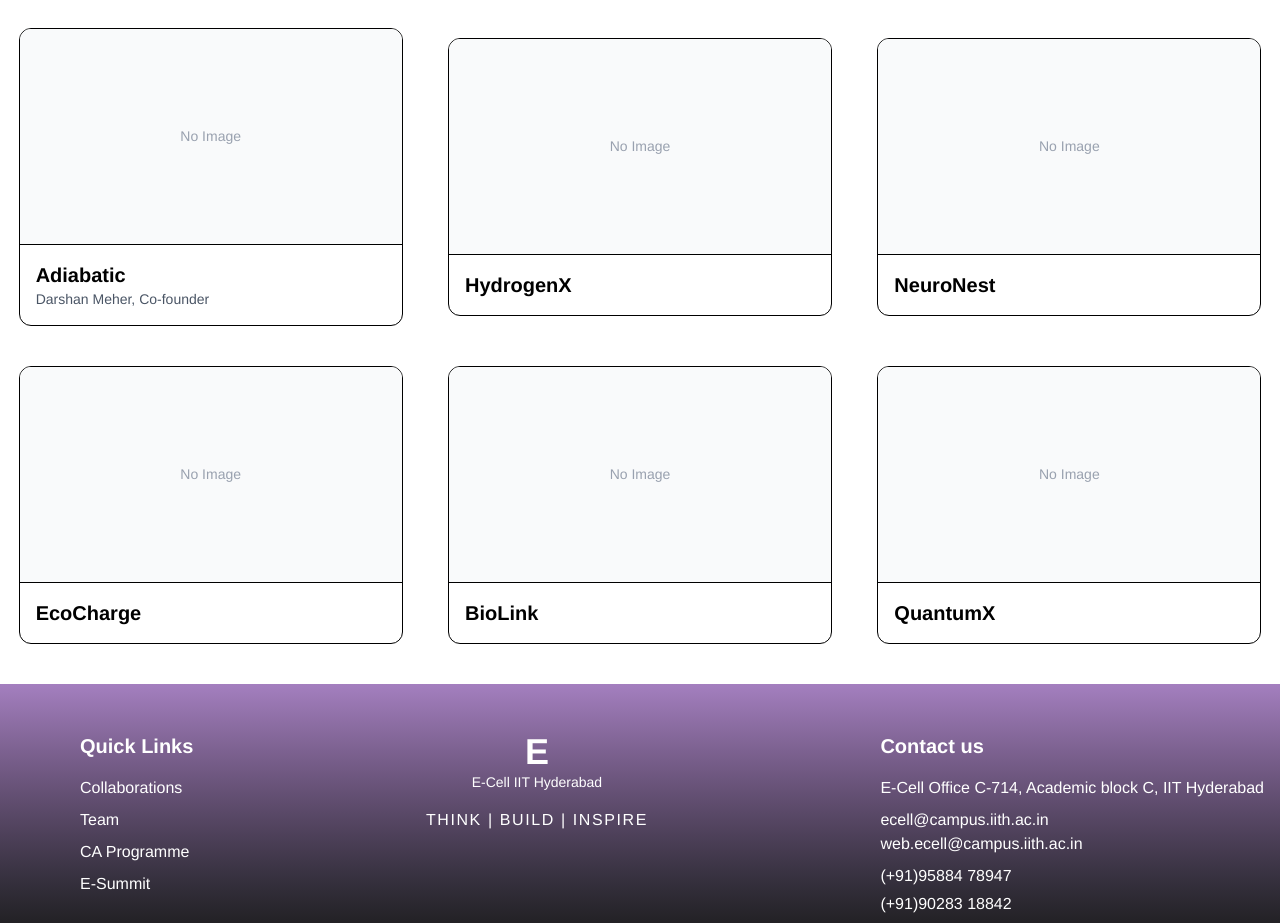
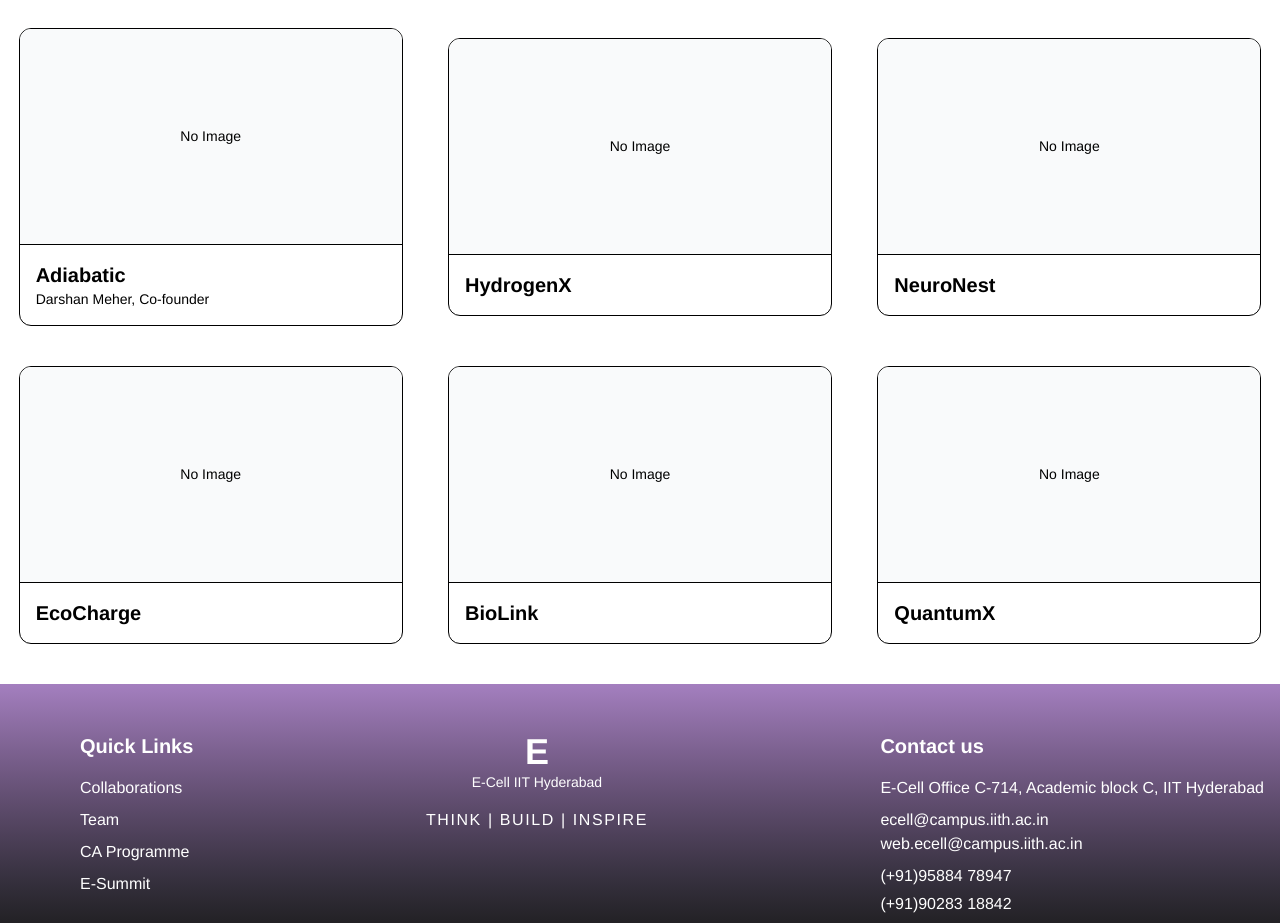
Before and after one commit to E-Cell-IITH/website-2025-26, a Next.js app: page /startups in a window 1280 px wide. Shown: the part 860-1783 px from the top of the page. Built offline with nearby package versions, Linux system fonts and the light colour scheme.

Commit message:
changed text colour

```diff
--- a/src/components/Startups/StartupGrid.js
+++ b/src/components/Startups/StartupGrid.js
@@ -61,12 +61,12 @@ export default function StartupGrid() {
                   className="object-contain transition-transform duration-300 group-hover:scale-105"
                 />
               ) : (
-                <span className="text-gray-400 text-sm">No Image</span>
+                <span className="text-black text-sm">No Image</span>
               )}
             </div>
             <div className="p-4 border-t">
-              <h3 className="text-xl font-semibold">{startup.name}</h3>
-              <p className="text-sm text-gray-600">{startup.founder}</p>
+              <h3 className="text-xl text-black font-semibold">{startup.name}</h3>
+              <p className="text-sm text-black">{startup.founder}</p>
             </div>
           </div>
         ))}
```
